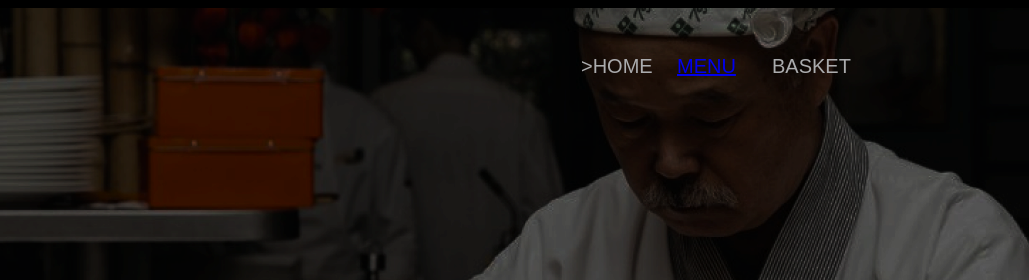
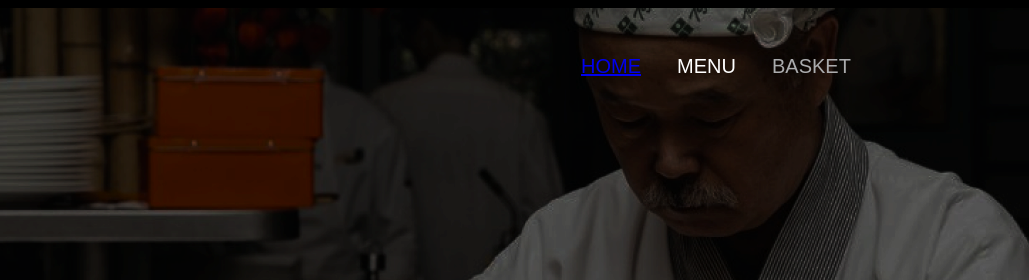
Before and after one commit to VIIProgramm/delisish, a website built with Vite: page menu.html in a window 1280 px wide. Shown: the top 280 px of the page, 251-1280 px from the left. Built offline with nearby package versions, Linux system fonts and the light colour scheme.

Commit message:
menunot true

```diff
--- a/menu.html
+++ b/menu.html
@@ -158,8 +158,8 @@
 
           <img class="image-1-photo-room-7" src="photo_2/logo1.png" />
           <div class="basket"><a>basket</a></div>
-          <div class="home">>HOME</div>
-          <div class="menu"><a href="menu.html">MENU</a></div>
+          <div class="home"><a href="index.html">HOME</a></div>
+          <div class="menu">MENU</div>
         </div>
       </div>
 
```
